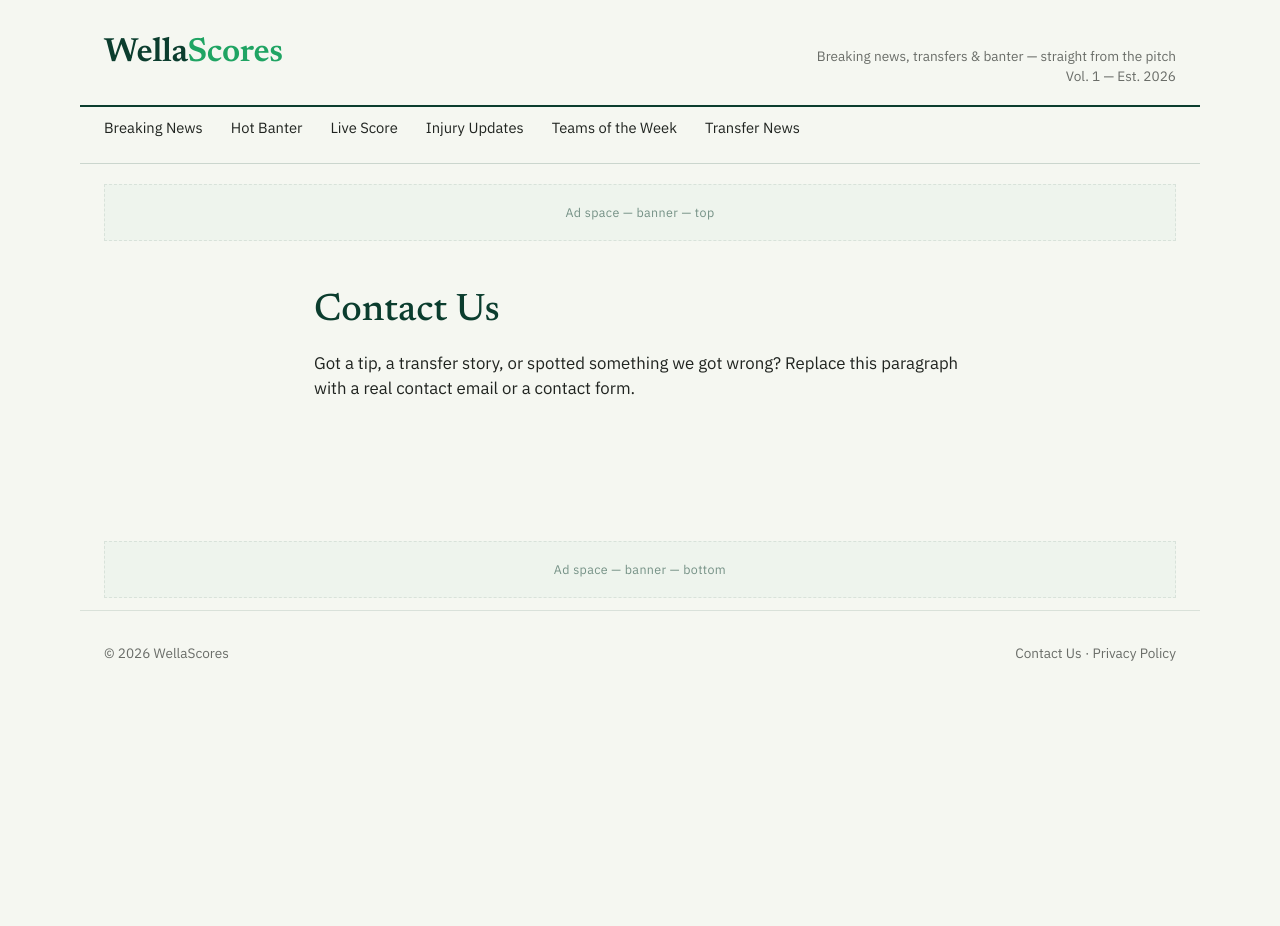
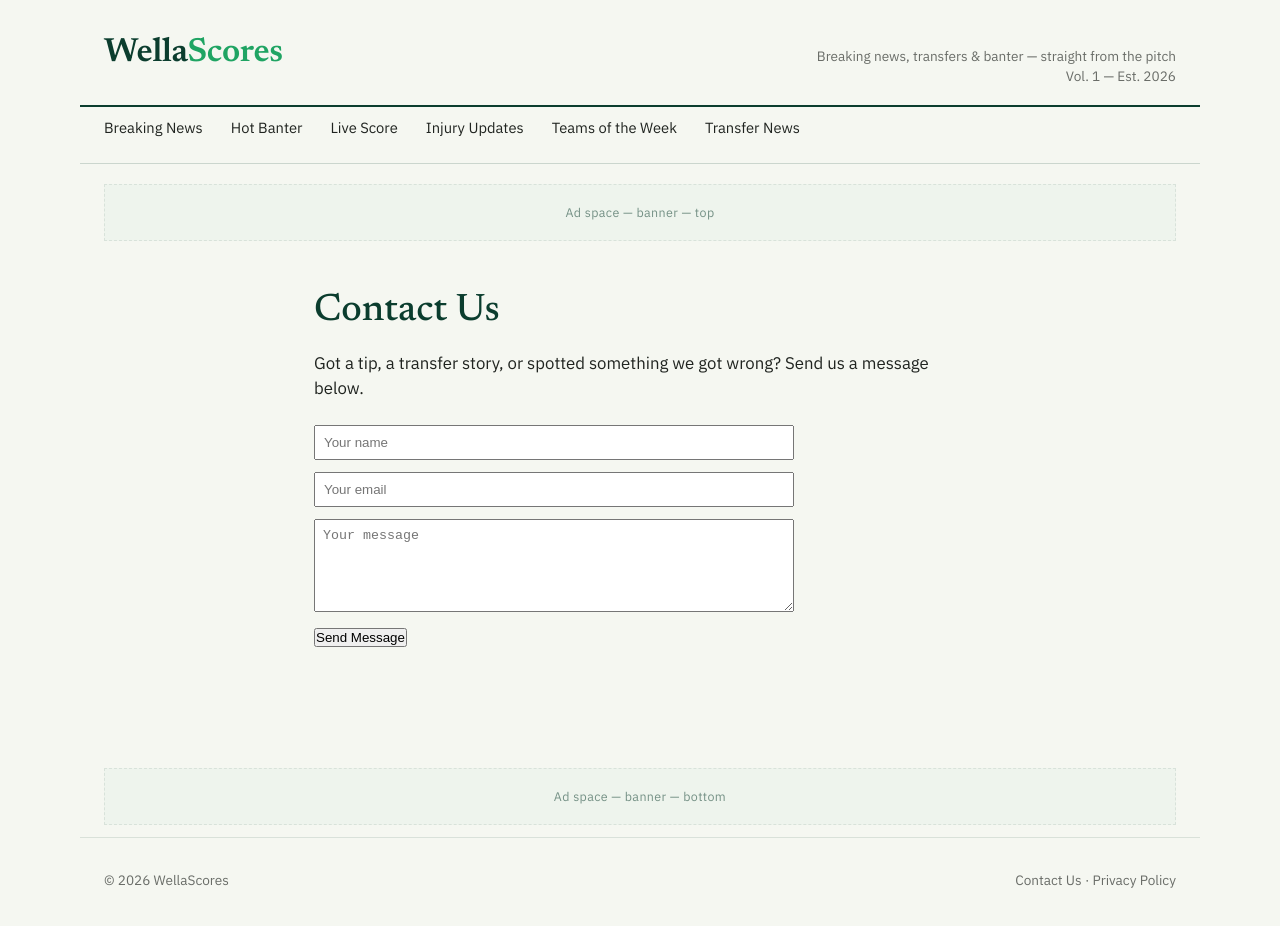
Before and after one commit to Amagar00/Wellascores, a Next.js app: page /contact in a window 1280 px wide. Shown: the top 926 px of the page. Before the commit the page ends 800 px from the top, so only its background shows below. Built offline with nearby package versions, Linux system fonts and the light colour scheme; no server answers.

Commit message:
Add ContactForm component to ContactPage

```diff
--- a/app/contact/page.js
+++ b/app/contact/page.js
@@ -1,6 +1,7 @@
 import Masthead from "@/components/Masthead";
 import AdSlot from "@/components/AdSlot";
 import Footer from "@/components/Footer";
+import ContactForm from "@/components/ContactForm";
 
 export const metadata = { title: "Contact Us — WellaScores" };
 
@@ -14,10 +15,10 @@ export default function ContactPage() {
         <div className="article-body">
           <p>
             Got a tip, a transfer story, or spotted something we got wrong?
-            Replace this paragraph with a real contact email or a contact
-            form.
+            Send us a message below.
           </p>
         </div>
+        <ContactForm />
       </article>
       <AdSlot variant="bottom" />
       <Footer />
```
